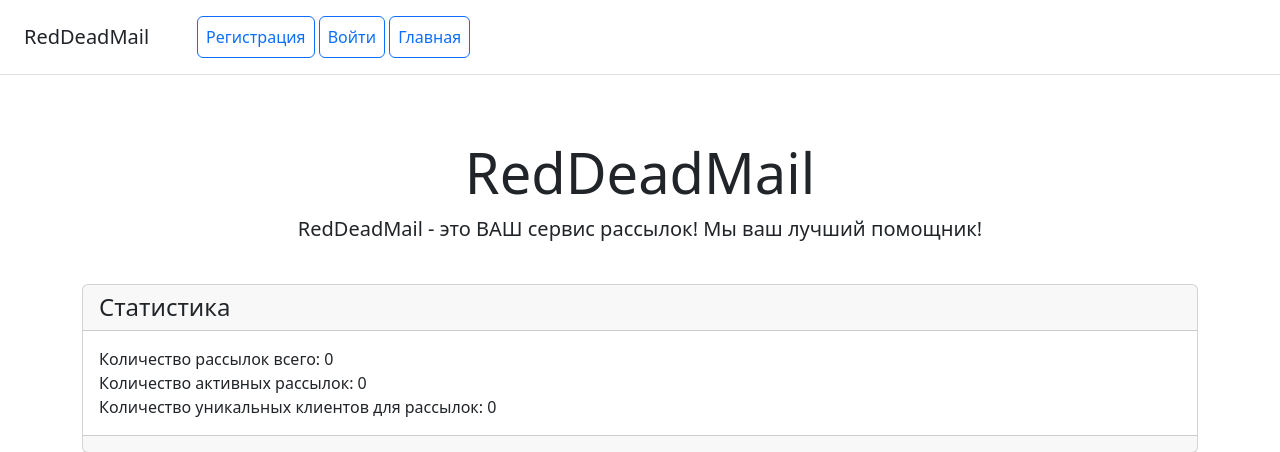
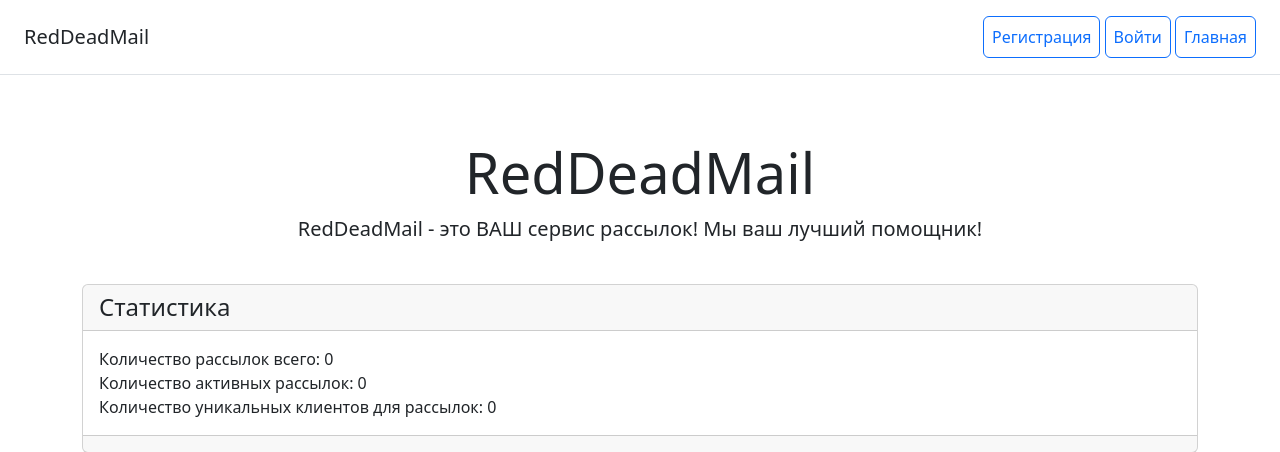
Before and after one commit to Idvri/Mailing_Service, a Django app: page / in a window 1280 px wide. Shown: the top 452 px of the page. Run offline with Django 4.2, Linux system fonts and the light colour scheme; data that the repository does not hold is empty; some libraries are stand-ins or nearby versions.

```diff
--- a/service/templates/service/includes/inc_main_menu.html
+++ b/service/templates/service/includes/inc_main_menu.html
@@ -1,6 +1,6 @@
 <div class="d-flex flex-column flex-md-row align-items-center p-3 px-md-4 mb-3 bg-white border-bottom box-shadow">
     <h5 class="my-0 mr-md-auto font-weight-normal">RedDeadMail</h5>
-    <nav class="ms-5">
+    <nav class="ms-auto">
         {% if user.is_superuser %}
         <a class="p-2 btn btn-outline-primary" href="{% url 'admin:index' %}">Панель менеджера</a>
         {% endif %}
```
Also changed, not shown: media/placeholder.png.
